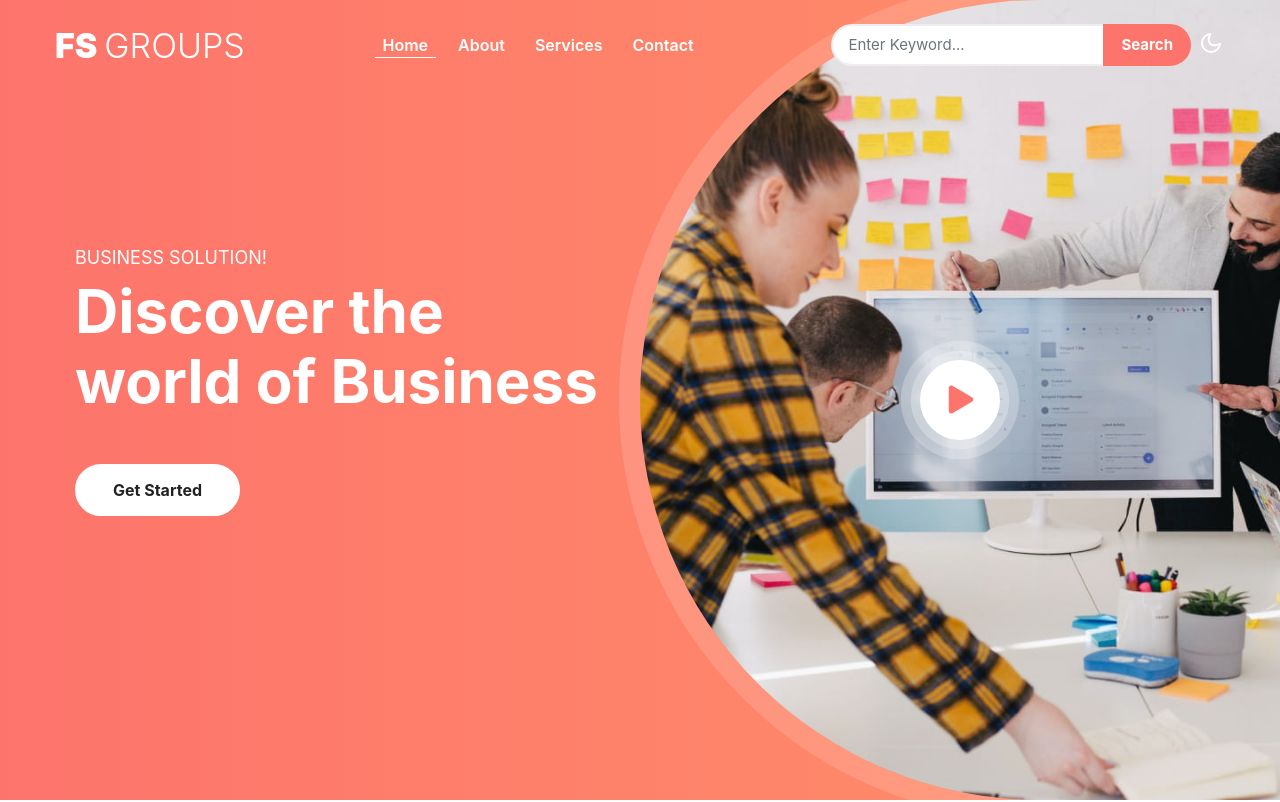
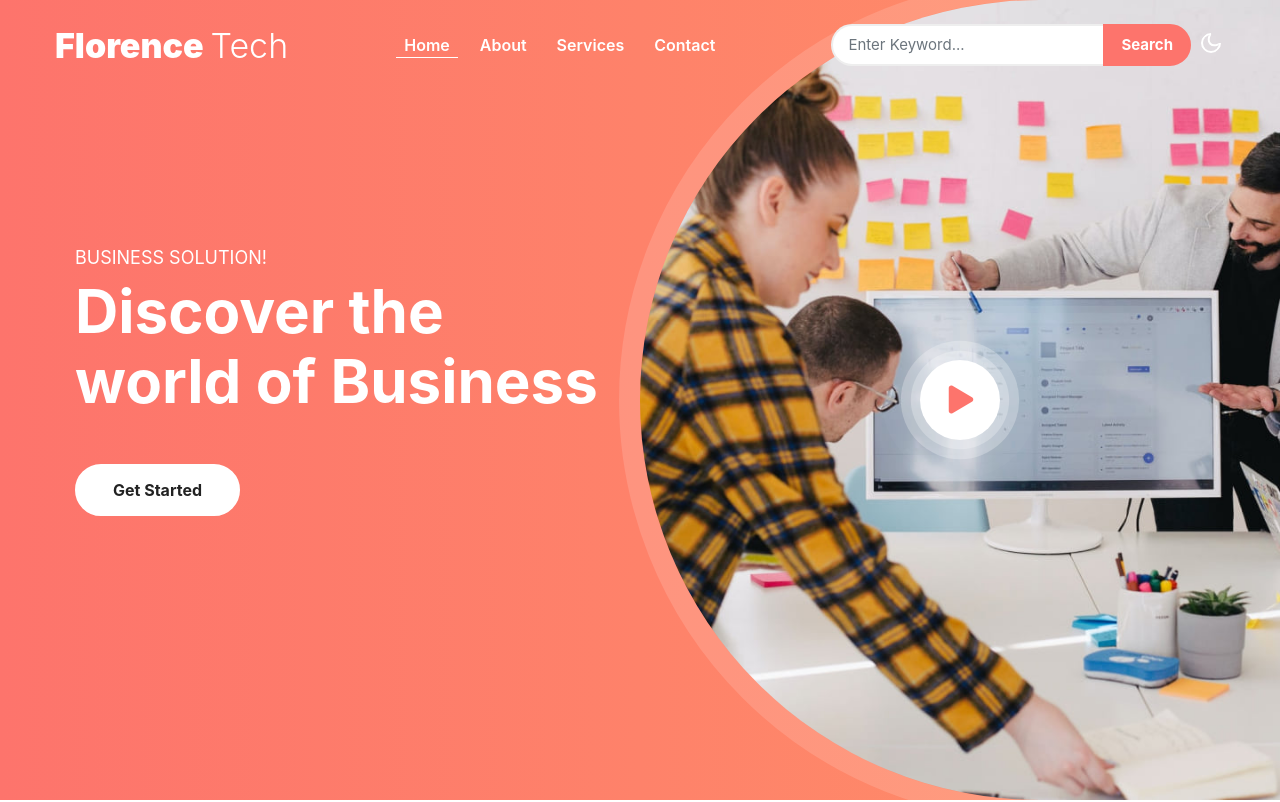
Before and after one commit to francisgill1000/florencetech.online, a plain HTML site: page index.html in a window 1280 px wide. Shown: the top 802 px of the page. Drawn offline with Linux system fonts and the light colour scheme.

Commit message:
Update index.html

```diff
--- a/index.html
+++ b/index.html
@@ -9,7 +9,7 @@ Author URL: http://w3layouts.com
     <!-- Required meta tags -->
     <meta charset="utf-8">
     <meta name="viewport" content="width=device-width, initial-scale=1">
-    <title>FS GROUPS- Corporate Category Bootstrap Responsive Web Template - Home : FS</title>
+    <title>florencetech.online</title>
     <!-- Template CSS Style link -->
     <link rel="stylesheet" href="assets/css/style-starter.css">
 </head>
@@ -20,7 +20,7 @@ Author URL: http://w3layouts.com
         <div class="container">
             <nav class="navbar navbar-expand-lg navbar-light">
                 <a class="navbar-brand" href="index.html">
-                    FS <span>GROUPS</span>
+                    Florence <span>Tech</span>
                 </a>
                 <button class="navbar-toggler collapsed" type="button" data-bs-toggle="collapse"
                     data-bs-target="#navbarScroll" aria-controls="navbarScroll" aria-expanded="false"
```
